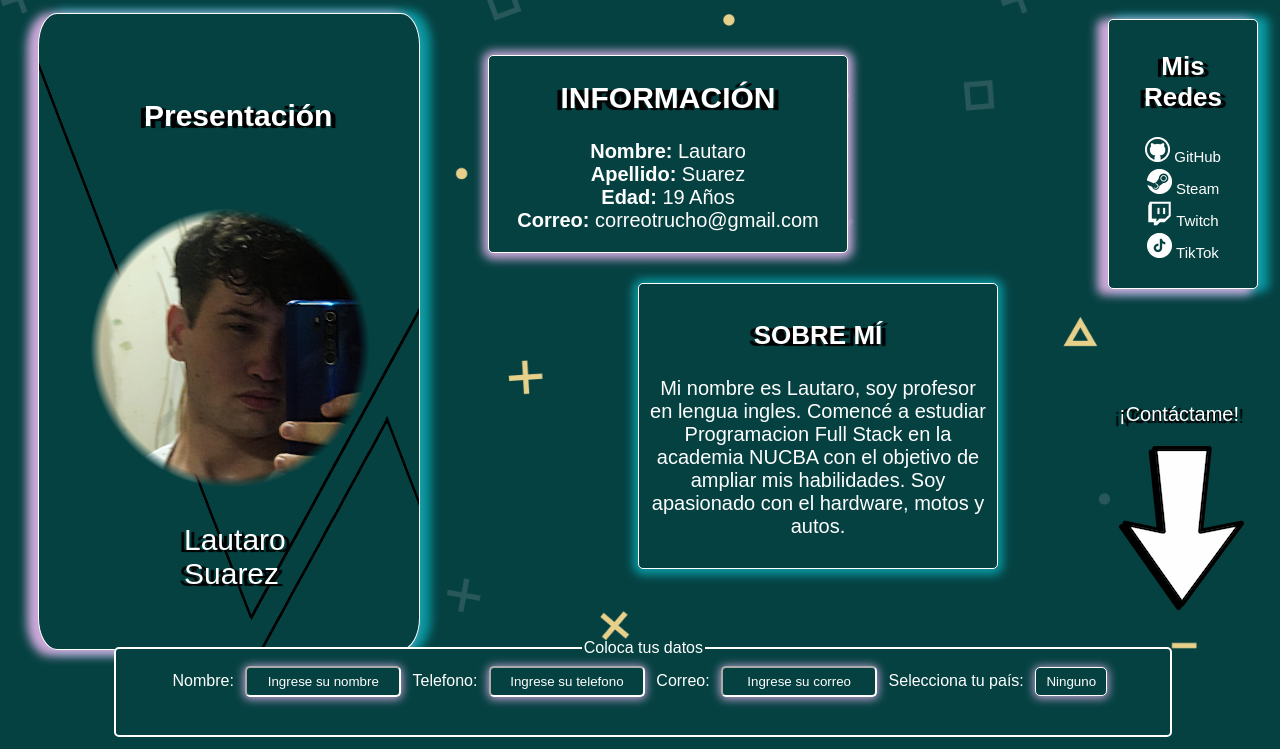
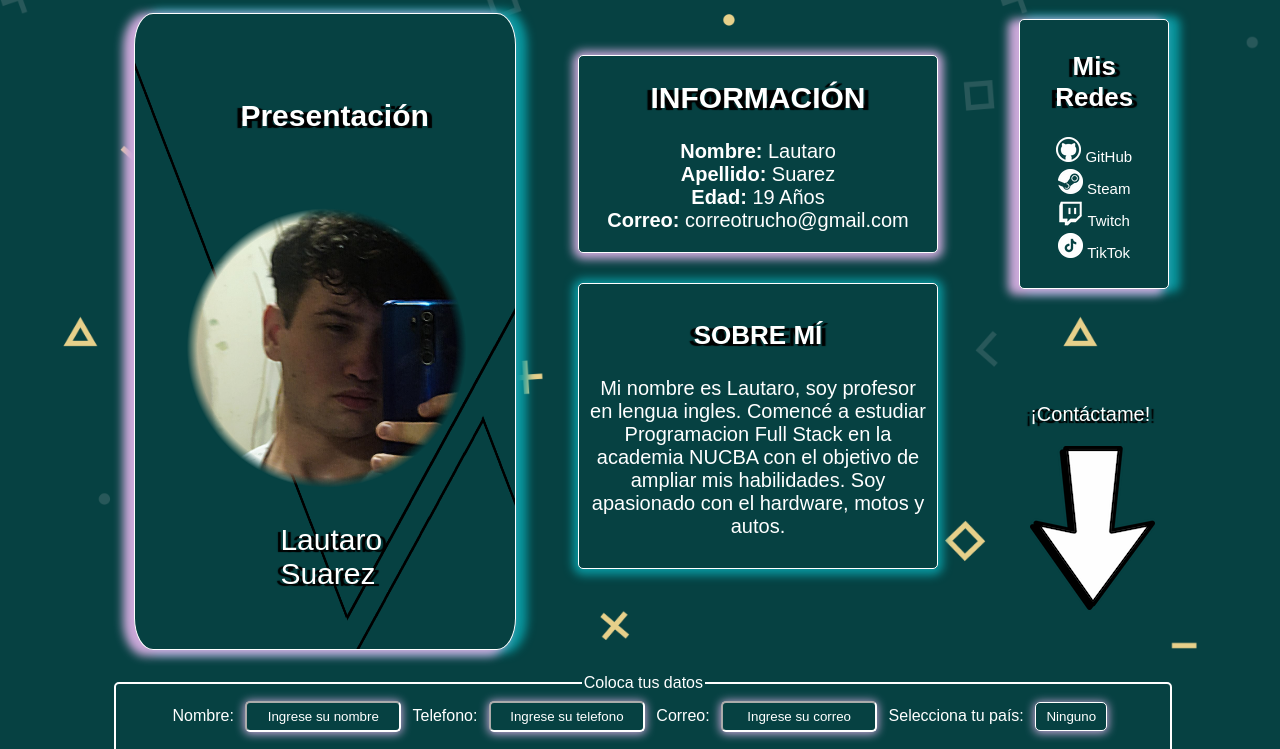
Before and after one commit to OsniaaK/NucbaSNK-4717, a plain HTML site: page index.html in a window 1280 px wide. Shown: the top 749 px of the page. Drawn offline with Linux system fonts and the light colour scheme.

Commit message:
Continuo editando la posicion de los box superiores para hallar la vista optima en dispositivos moviles y pc

```diff
--- a/styles/style.css
+++ b/styles/style.css
@@ -25,7 +25,7 @@ header {
     box-shadow: #CCA9DA -8px 3px 10px 3px, #09979F 8px 0px 10px 3px;
     margin: 5px;
     margin-right: 300px;
-    margin-left: 30px;
+    margin-left: 10%;
     padding-left: 20px;
     max-width: 300px;
     max-height: 600px;
@@ -59,7 +59,7 @@ main {
     box-sizing: border-box;
     width: 360px;
     border-radius: 5px;
-    margin-left: 480px;
+    margin-left: 570px;
     margin-top: -600px;
     font-size: 20px;
     box-shadow: #CCA9DA 0px 1px 10px 5px;
@@ -80,7 +80,7 @@ main>h2 {
     border: 1px solid white;
     width: 360px;
     border-radius: 5px;
-    margin-left: 630px;
+    margin-left: 570px;
     margin-top: 30px;
     font-size: 20px;
     box-shadow:#09979F 0px 1px 10px 5px;
@@ -94,7 +94,7 @@ main>h2 {
     border-radius: 5px;
     box-shadow: #CCA9DA -8px 3px 10px 3px, #09979F 8px 0px 10px 3px;
     padding: 10px;
-    margin-left: 1100px;
+    margin-left: 80%;
     margin-top: -550px;
     margin-bottom: 5px;
     width: 150px;
@@ -181,7 +181,7 @@ main>h2 {
     border-style: groove;
     border-radius: 5px 5px;
     padding: 2px;
-    margin: 15px;
+    margin: 50px;
     margin-left: -20px;
     background-color: #064142;
     border: 2px solid white;
```
